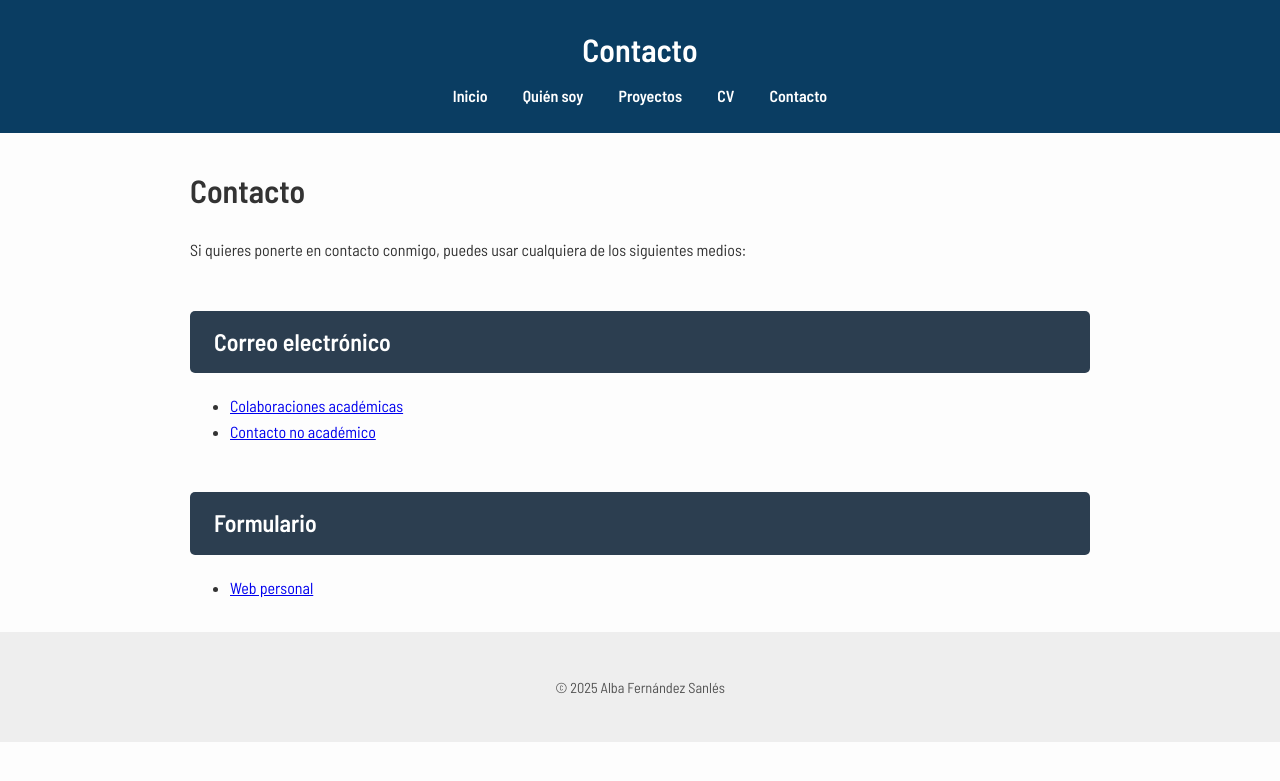
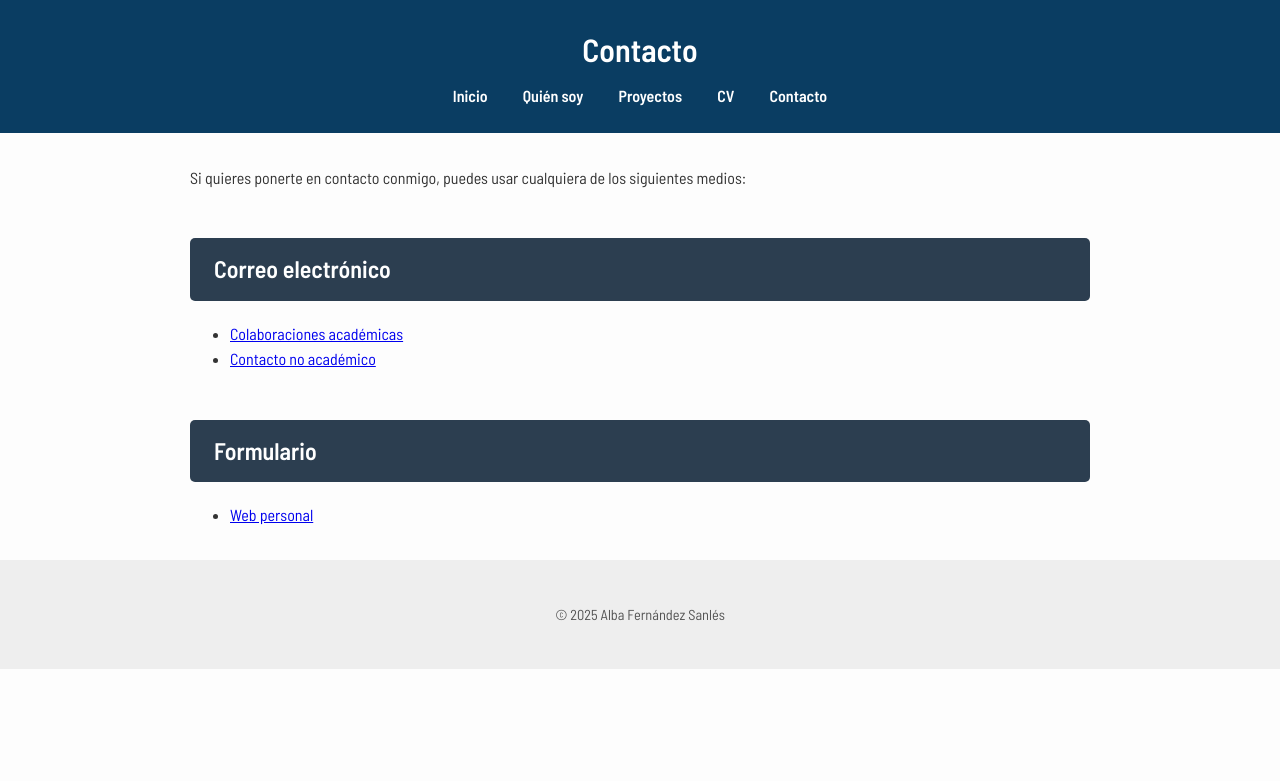
Before and after one commit to albafsanles/albafsanles.github.io, a Jekyll site: the page built from contact.md, in a window 1280 px wide. Shown: the top 781 px of the page. Built offline with Jekyll 4.4.1, drawn with Linux system fonts in a browser that asks for light colours.

Commit message:
Update contact.md

```diff
--- a/contact.md
+++ b/contact.md
@@ -3,8 +3,6 @@ layout: projects
 title: "Contacto"
 permalink: /contact/
 ---
-
-# Contacto
 
 Si quieres ponerte en contacto conmigo, puedes usar cualquiera de los siguientes medios:
 
```
